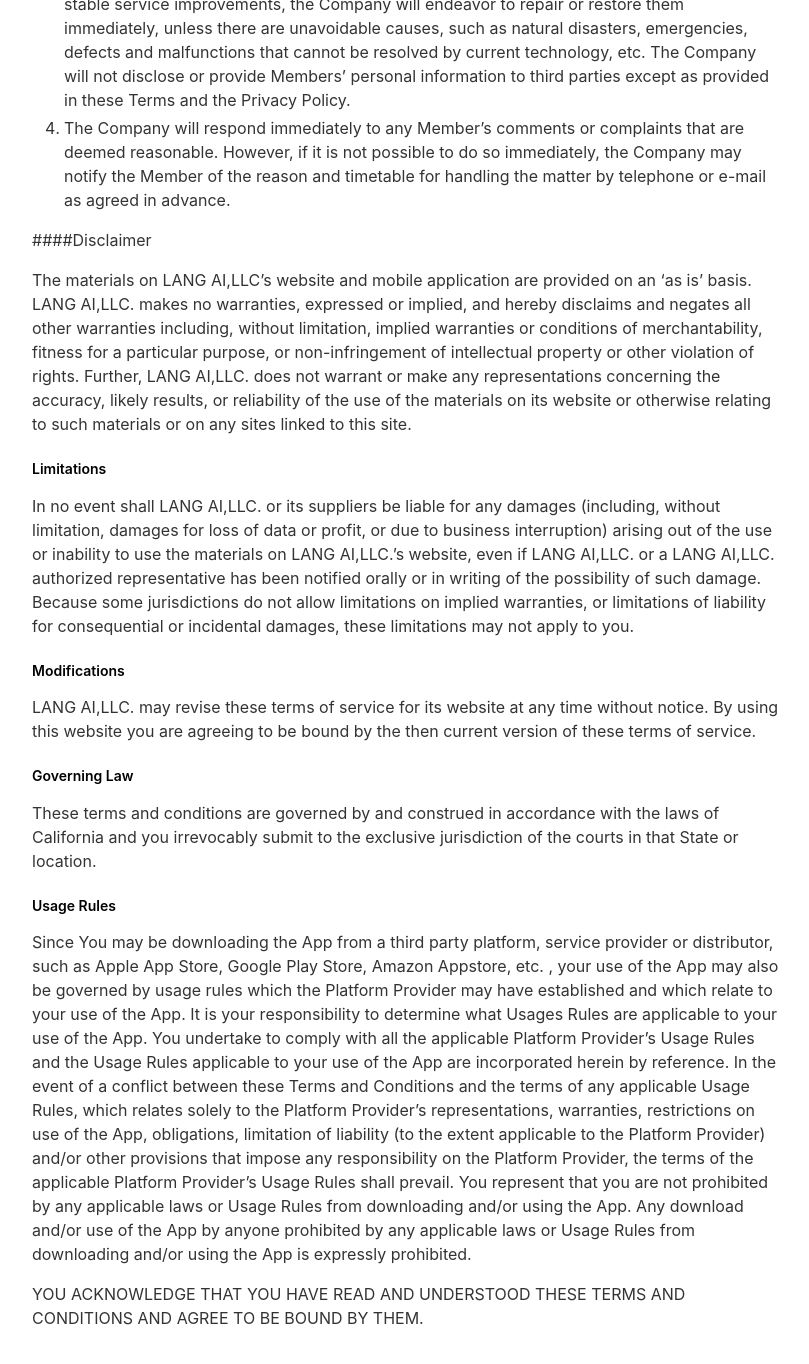
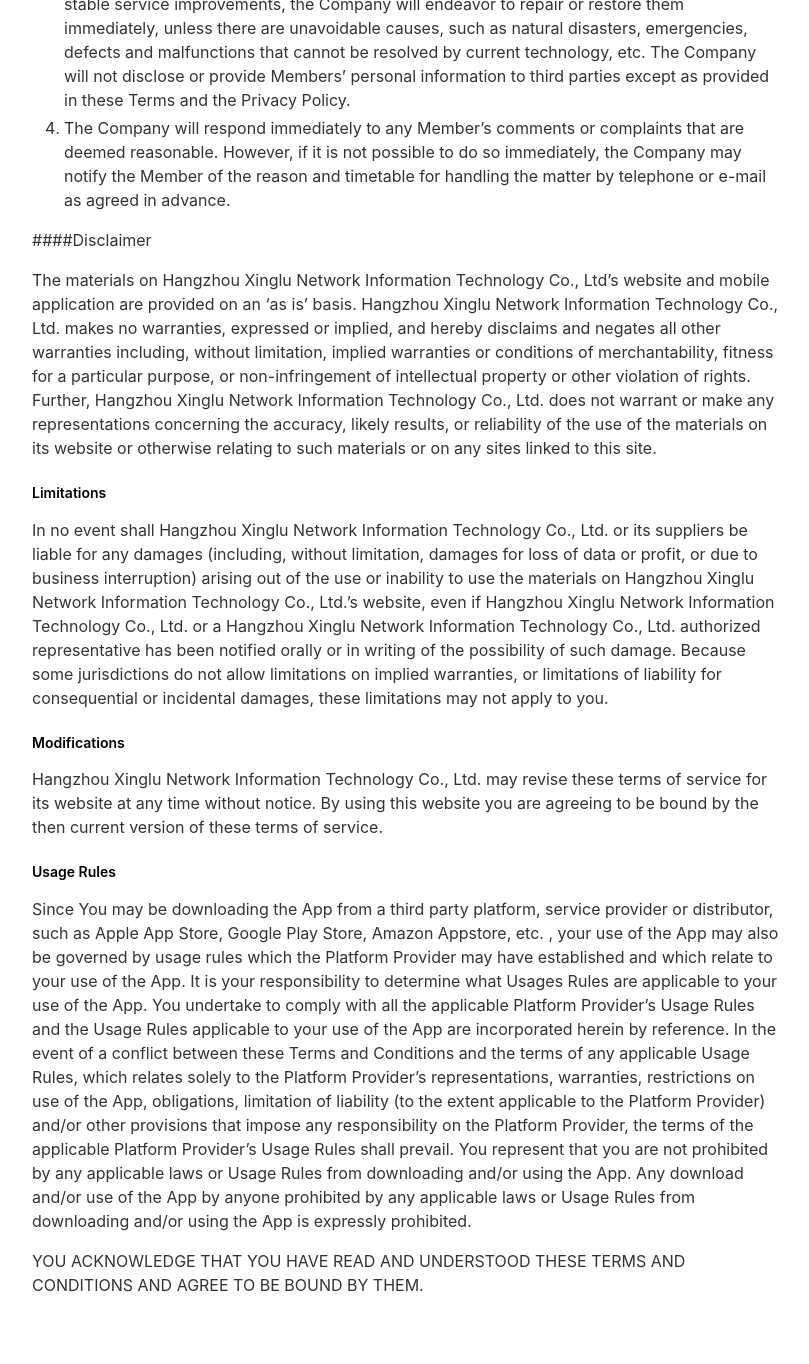
Before and after one commit to 5starland/21Days-website, a Jekyll site: the page built from _pages/terms-of-use.md, in a window 1280 px wide and 1400 px high, scrolled down 4646 px. Shown: the top 1364 px of the window, without its empty margins (233-1042 px from the left). Built offline with Jekyll 4.4.1, drawn with Linux system fonts in a browser that asks for light colours; nearby versions of some CDN libraries.

Commit message:
修改 公司名称

```diff
--- a/_pages/terms-of-use.md
+++ b/_pages/terms-of-use.md
@@ -74,20 +74,16 @@
 
 ####Disclaimer
 
-The materials on LANG AI,LLC's website and mobile application are provided on an 'as is' basis. LANG AI,LLC. makes no warranties, expressed or implied, and hereby disclaims and negates all other warranties including, without limitation, implied warranties or conditions of merchantability, fitness for a particular purpose, or non-infringement of intellectual property or other violation of rights.
-Further, LANG AI,LLC. does not warrant or make any representations concerning the accuracy, likely results, or reliability of the use of the materials on its website or otherwise relating to such materials or on any sites linked to this site.
+The materials on Hangzhou Xinglu Network Information Technology Co., Ltd's website and mobile application are provided on an 'as is' basis. Hangzhou Xinglu Network Information Technology Co., Ltd. makes no warranties, expressed or implied, and hereby disclaims and negates all other warranties including, without limitation, implied warranties or conditions of merchantability, fitness for a particular purpose, or non-infringement of intellectual property or other violation of rights.
+Further, Hangzhou Xinglu Network Information Technology Co., Ltd. does not warrant or make any representations concerning the accuracy, likely results, or reliability of the use of the materials on its website or otherwise relating to such materials or on any sites linked to this site.
 
 ##### Limitations
 
-In no event shall LANG AI,LLC. or its suppliers be liable for any damages (including, without limitation, damages for loss of data or profit, or due to business interruption) arising out of the use or inability to use the materials on LANG AI,LLC.'s website, even if LANG AI,LLC. or a LANG AI,LLC. authorized representative has been notified orally or in writing of the possibility of such damage. Because some jurisdictions do not allow limitations on implied warranties, or limitations of liability for consequential or incidental damages, these limitations may not apply to you.
+In no event shall Hangzhou Xinglu Network Information Technology Co., Ltd. or its suppliers be liable for any damages (including, without limitation, damages for loss of data or profit, or due to business interruption) arising out of the use or inability to use the materials on Hangzhou Xinglu Network Information Technology Co., Ltd.'s website, even if Hangzhou Xinglu Network Information Technology Co., Ltd. or a Hangzhou Xinglu Network Information Technology Co., Ltd. authorized representative has been notified orally or in writing of the possibility of such damage. Because some jurisdictions do not allow limitations on implied warranties, or limitations of liability for consequential or incidental damages, these limitations may not apply to you.
 
 ##### Modifications
 
-LANG AI,LLC. may revise these terms of service for its website at any time without notice. By using this website you are agreeing to be bound by the then current version of these terms of service.
-
-##### Governing Law
-
-These terms and conditions are governed by and construed in accordance with the laws of California and you irrevocably submit to the exclusive jurisdiction of the courts in that State or location.
+Hangzhou Xinglu Network Information Technology Co., Ltd. may revise these terms of service for its website at any time without notice. By using this website you are agreeing to be bound by the then current version of these terms of service.
 
 ##### Usage Rules
 
```
